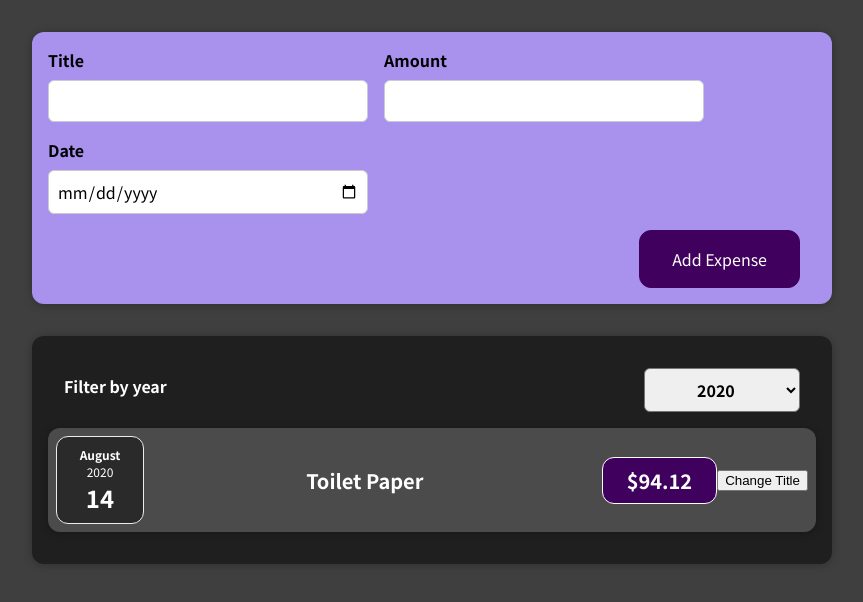
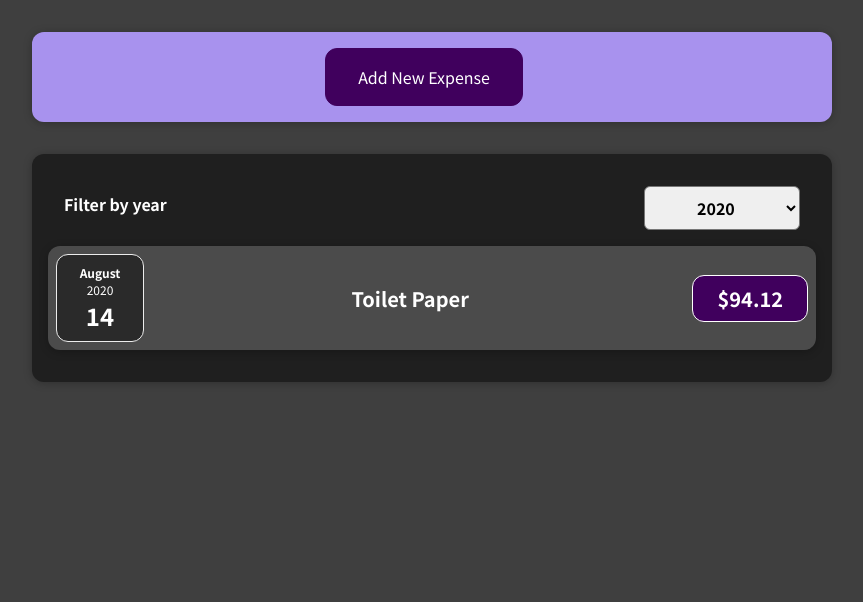
Before and after one commit to Amitadhikari52/React-complete-guide, a React (Create React App) app: page / in a window 1280 px wide. Shown: the top 602 px of the page, without its empty margins (208-1071 px from the left). Built offline with nearby package versions, Linux system fonts and the light colour scheme.

Commit message:
DIY - Challenges on Conditional Rendering

```diff
--- a/src/components/Expenses/ExpenseItem.js
+++ b/src/components/Expenses/ExpenseItem.js
@@ -1,31 +1,21 @@
-import React, { useState } from 'react';
+import React from 'react';
 
 import ExpenseDate from './ExpenseDate';
 import Card from '../UI/Card';
 import './ExpenseItem.css';
 
 const ExpenseItem = (props) => {
-  // function clickHandler() {}
-  const [title, setTitle] = useState(props.title);
-  console.log('ExpenseItem evaluated by React');
-
-  const clickHandler = () => {
-    setTitle('Updated!');
-    console.log(title);
-  };
-
   return (
     <li>
       <Card className='expense-item'>
         <ExpenseDate date={props.date} />
         <div className='expense-item__description'>
-        <h2>{title}</h2>
+          <h2>{props.title}</h2>
           <div className='expense-item__price'>${props.amount}</div>
         </div>
-      <button onClick={clickHandler}>Change Title</button>
       </Card>
     </li>
   );
-}
+};
 
 export default ExpenseItem;
--- a/src/components/NewExpense/ExpenseForm.js
+++ b/src/components/NewExpense/ExpenseForm.js
@@ -87,6 +87,7 @@
         </div>
       </div>
       <div className='new-expense__actions'>
+        <button type="button" onClick={props.onCancel}>Cancel</button>
         <button type='submit'>Add Expense</button>
       </div>
     </form>
--- a/src/components/NewExpense/NewExpense.js
+++ b/src/components/NewExpense/NewExpense.js
@@ -1,20 +1,39 @@
-import React from 'react';
+import React, { useState } from 'react';
 
 import ExpenseForm from './ExpenseForm';
 import './NewExpense.css';
 
 const NewExpense = (props) => {
+  const [isEditing, setIsEditing] = useState(false);
+
   const saveExpenseDataHandler = (enteredExpenseData) => {
     const expenseData = {
       ...enteredExpenseData,
-      id: Math.random().toString()
+      id: Math.random().toString(),
     };
     props.onAddExpense(expenseData);
+    setIsEditing(false);
+  };
+
+  const startEditingHandler = () => {
+    setIsEditing(true);
+  };
+
+  const stopEditingHandler = () => {
+    setIsEditing(false);
   };
 
   return (
     <div className='new-expense'>
-      <ExpenseForm onSaveExpenseData={saveExpenseDataHandler} />
+      {!isEditing && (
+        <button onClick={startEditingHandler}>Add New Expense</button>
+      )}
+      {isEditing && (
+        <ExpenseForm
+          onSaveExpenseData={saveExpenseDataHandler}
+          onCancel={stopEditingHandler}
+        />
+      )}
     </div>
   );
 };
```
Lines whose indentation alone changed are shown as unchanged.
